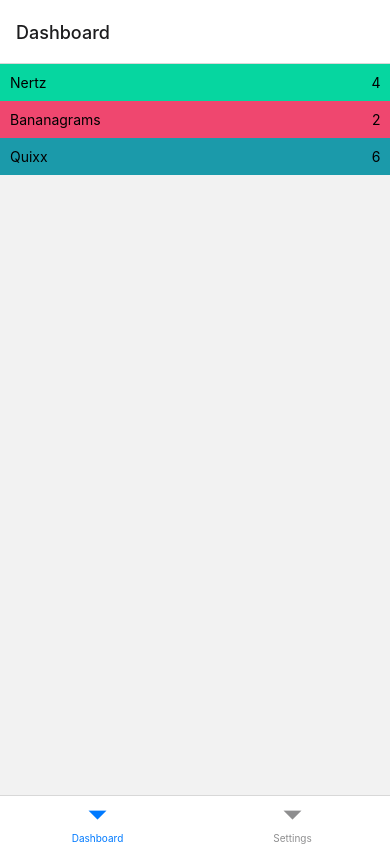
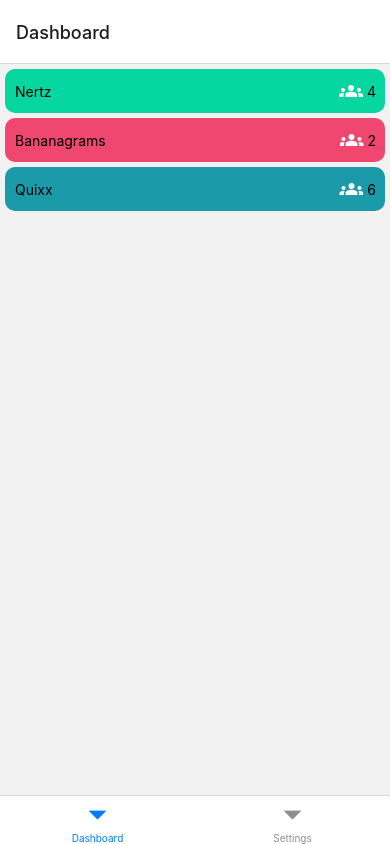
Before and after one commit to dkwhiting/habit-tracker, a React Native app: screen /Dashboard in a window 390 px wide. Built offline with nearby package versions, Linux system fonts and the light colour scheme.

Commit message:
Worked on games page

```diff
--- a/components/Dashboard.js
+++ b/components/Dashboard.js
@@ -1,38 +1,22 @@
 import { View, Text, ScrollView, StyleSheet } from 'react-native'
-import React from 'react'
+import React, { useState } from 'react'
 import { games, colors } from '../data'
+import GameTile from './GameTile'
 
 const Dashboard = () => {
+  const [expandedTile, setExpandedTile] = useState(null)
+
   return (
-    <View>
-      <ScrollView>
-        {games.map((activity, i) =>{
+    <ScrollView style={{height: '100%'}}>
+        <View style={{display: 'flex', flexDirection: 'column', gap: 5, padding: 5}}>
+        {games.map((game, index) =>{
           return(
-            <View key={i} style={{backgroundColor: colors[i]}}>
-              <View style={styles.activityTile}>
-                <Text>{activity.name}</Text>
-                <Text> {activity.players.length}</Text>
-              </View>
-            </View>
+            <GameTile key={game.id} game={game} index={index} expandedTile={expandedTile} setExpandedTile={setExpandedTile} />
           )
         })}
-      </ScrollView>
-    </View>
+      </View>
+    </ScrollView>
   )
 }
 
-const styles = StyleSheet.create({
-  colorContainer: {
-    marginTop: 50,
-  },
-  activityTile: {
-    margin: 10,
-    display: 'flex',
-    flexDirection: 'row',
-    justifyContent: 'space-between',
-    width: '95%'
-  }
-});
-
-
 export default Dashboard
--- /dev/null
+++ b/components/GameTile.js
@@ -0,0 +1,72 @@
+import { View, Text, StyleSheet, Pressable } from 'react-native'
+import React from 'react'
+import { colors } from '../data'
+import { Icon } from 'react-native-elements'
+
+const GameTile = ({game, index, expandedTile, setExpandedTile}) => {
+  return (
+
+    <Pressable
+      style={{backgroundColor: colors[index], borderRadius: 10}}
+      onPress={()=>setExpandedTile(game.id)}
+    >
+      <View style={styles.activityTile}>
+        <Text>{game.name}</Text>
+        <View style={{display: 'flex', flexDirection: 'row', alignItems: 'center'}}>
+          <Icon
+            name='groups'
+            type='material-icons'
+            color='white'
+            />
+          <Text> {game.players.length}</Text>
+        </View>
+      </View>
+      {expandedTile === game.id
+      ?
+        <View style={{display: 'flex', flexDirection: 'column', paddingLeft: 10, paddingBottom: 10}}>
+          {game.players.sort((a, b)=>{
+            if (game.highestWins){
+              return b.score-a.score
+            }
+            return a.score-b.score
+          })
+          .slice(0, 3)
+          .map((player, index)=>{
+            return (
+              <View style={{display: 'flex', flexDirection: 'row'}}>
+                {index === 0
+                ? <Icon reverse name='trophy' type='font-awesome' color='red' />
+                : index === 1
+                ? <Icon name='trophy' type='font-awesome' color='blue' />
+                : index === 2
+                ? <Icon name='trophy' type='font-awesome' color='green' />
+                : null}
+                <Text>{player.name}</Text>
+              </View>
+            )
+          })}
+
+        </View>
+
+      : null
+      }
+    </Pressable>
+  )
+}
+
+const styles = StyleSheet.create({
+  colorContainer: {
+    marginTop: 50,
+  },
+  activityTile: {
+    margin: 10,
+    display: 'flex',
+    flexDirection: 'row',
+    justifyContent: 'space-between',
+    alignItems: 'center',
+    width: '95%'
+  }
+});
+
+
+export default GameTile
--- a/data.js
+++ b/data.js
@@ -24,23 +24,28 @@
 
 export const games = [
   {
+    id: 1,
     name: 'Nertz',
     players: [
-      {name: 'Dallin', score: 0},
-      {name: 'Abbey', score: 0},
+      {name: 'Dallin', score: 20},
+      {name: 'Abbey', score: 100},
       {name: 'Chris', score: 0},
-      {name: 'Annabelle', score: 0}],
+      {name: 'Annabelle', score: 80}],
     created: 'Today',
+    highestWins: true
   },
   {
+    id: 2,
     name: 'Bananagrams',
     players: [
       {name: 'Dallin', score: 1},
       {name: 'Abbey', score: 2},
     ],
     created: 'Yesterday',
+    highestWins: true
   },
   {
+    id: 3,
     name: 'Quixx',
     players: [
       {name: 'Dallin', score: 0},
@@ -51,6 +56,7 @@
       {name: 'Nate', score: 0},
     ],
     created: 'Yesterday',
+    highestWins: true
   },
 ]
 
--- a/package.json
+++ b/package.json
@@ -16,6 +16,7 @@
     "expo-status-bar": "~1.6.0",
     "react": "18.2.0",
     "react-native": "0.72.6",
+    "react-native-elements": "^3.4.3",
     "react-native-safe-area-context": "4.6.3",
     "react-native-screens": "~3.22.0",
     "react-native-svg": "13.9.0"
```
Also changed, not shown: 1 other file (tests, documents, lock files or other folders).
